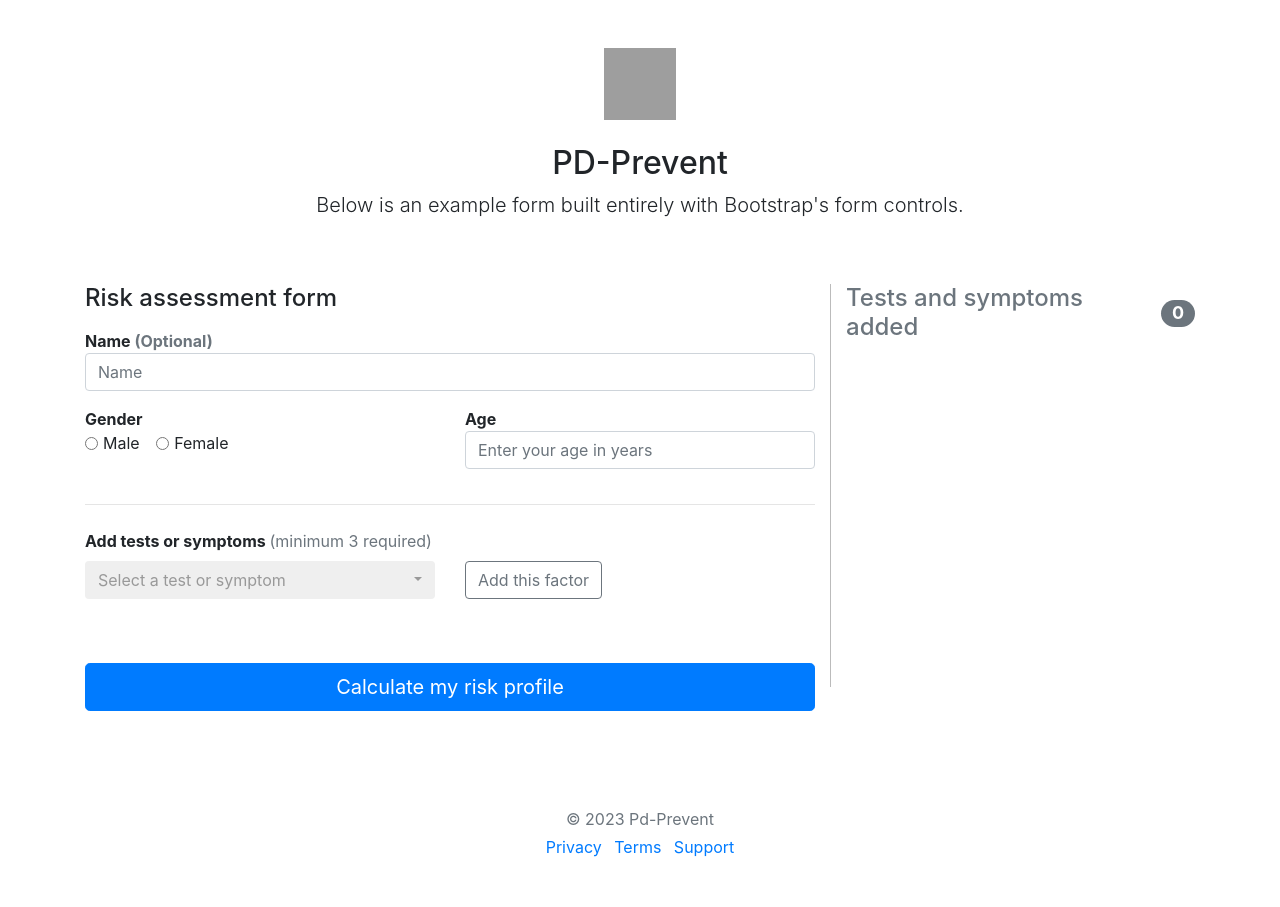
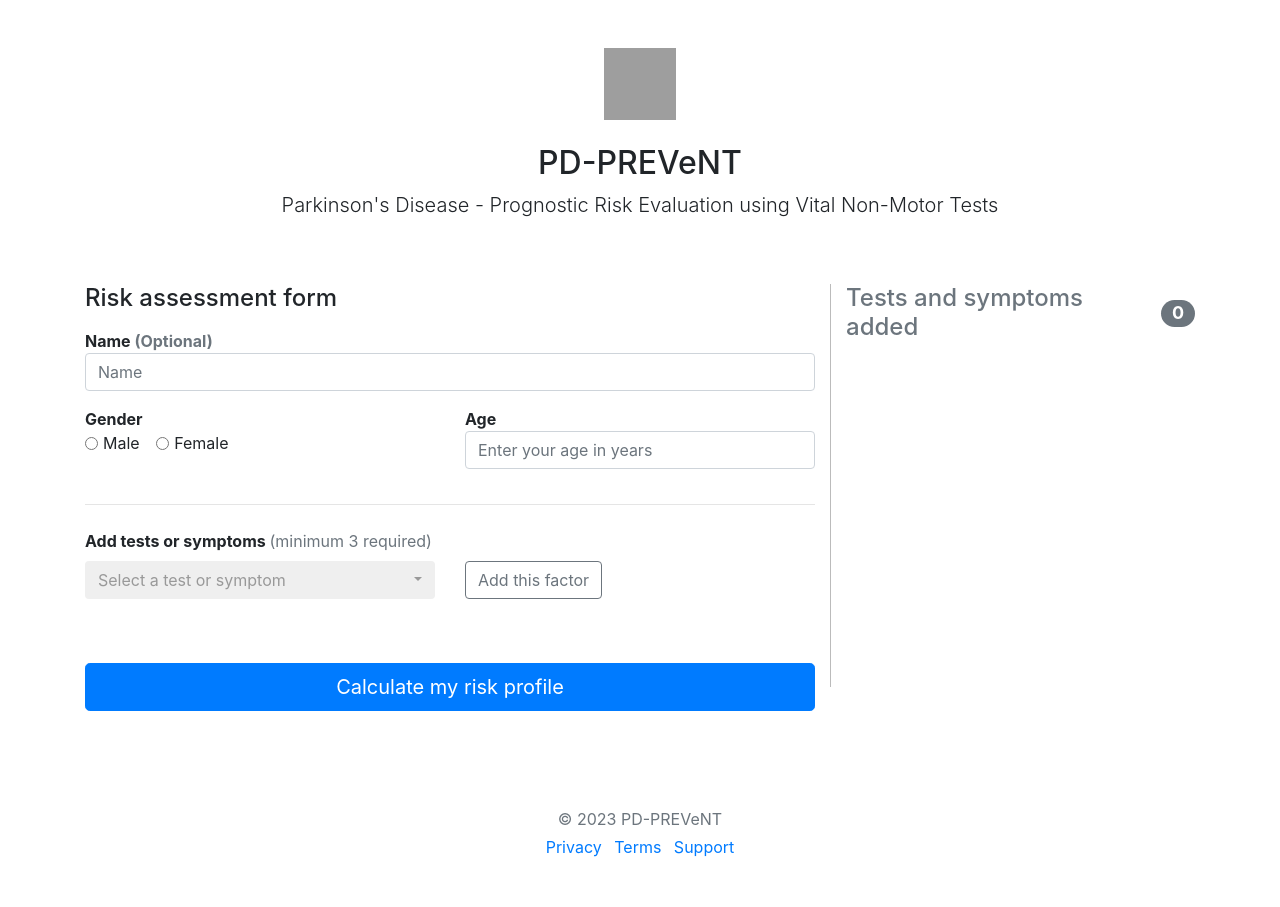
Before and after one commit to iam-zain/pd_prevent, a Flask app: page / in a window 1280 px wide. Run offline with Flask 3, Linux system fonts and the light colour scheme; grey boxes are pictures that could not be loaded.

Commit message:
csv file, icon of the app updated

```diff
--- a/ThreeModelPrediction.py
+++ b/ThreeModelPrediction.py
@@ -268,6 +268,6 @@ if high_cat_sum == low_cat_sum:
     sum_difference = (high_cat_sum)/3 * 100
 else:
     sum_difference = (high_cat_sum - low_cat_sum)/3 * 100
-round_differ = "{:.2f}".format(sum_difference)
+round_differ = "{:.0f}".format(sum_difference)
 
 print( most_frequent + "#" + (round_differ))
--- a/app.py
+++ b/app.py
@@ -37,21 +37,22 @@ def submit():
     command = f'python ThreeModelPrediction.py {age} {len(feature_scores)} {input_str}'
     output = subprocess.getoutput(command)
     out_split = output.split("#")
-    userInfo = out_split[0]
+    return out_split
+    # userInfo = out_split[0]
 
-    if "Patient" in userInfo:
-        userStatus = "Patient"
-    elif "Healthy" in userInfo:
-        userStatus = "Healthy"
-    else:
-        userStatus = "Unknown"
+    # if "Patient" in userInfo:
+    #     userStatus = "Patient"
+    # elif "Healthy" in userInfo:
+    #     userStatus = "Healthy"
+    # else:
+    #     userStatus = "Unknown"
 
-    confidenceScore = out_split[1]
+    # confidenceScore = int(out_split[1])
 
-    data = {
-        'userStatus':str(userStatus), 'confidenceScore': float(confidenceScore)
-    }
-    return data
+    # data = {
+    #      'userStatus':str(userStatus), 'confidenceScore': confidenceScore
+    # }
+    # return data
 
 
 if __name__ == '__main__':
--- a/templates/index.html
+++ b/templates/index.html
@@ -4,7 +4,12 @@
     <meta charset="UTF-8" />
     <meta http-equiv="X-UA-Compatible" content="IE=edge" />
     <meta name="viewport" content="width=device-width, initial-scale=1.0" />
-    <title>PDP</title>
+    <title>PD-PREVeNT</title>
+    <link
+      rel="icon"
+      href="https://www.pngall.com/wp-content/uploads/5/Vector-Checklist-PNG-HD-Image.png"
+      type="image/png"
+    />
     <link
       rel="stylesheet"
       href="https://cdn.jsdelivr.net/npm/bootstrap@4.1.3/dist/css/bootstrap.min.css"
@@ -94,7 +99,7 @@
       <div class="modal-dialog modal-dialog-centered" role="document">
         <div class="modal-content">
           <div class="modal-header">
-            <h5 class="modal-title" id="resultModalLabel">Result aa gaya</h5>
+            <h5 class="modal-title" id="resultModalLabel">Prediction</h5>
             <button
               type="button"
               class="close"
@@ -139,15 +144,15 @@
       <div class="py-5 text-center">
         <img
           class="d-block mx-auto mb-4"
-          src="https://fastly.picsum.photos/id/907/200/300.jpg?hmac=BYvJHklGn1KzEhHiZTkbQtFiRXUET5zYdLLKS6RXF3I"
+          src="https://web.bynaric.in/wp-content/uploads/2023/03/removal.ai_tmp-640080c3208aa.png"
           alt=""
           width="72"
           height="72"
         />
-        <h2>PD-Prevent</h2>
+        <h2>PD-PREVeNT</h2>
         <p class="lead">
-          Below is an example form built entirely with Bootstrap's form
-          controls.
+          Parkinson's Disease - Prognostic Risk Evaluation using Vital Non-Motor
+          Tests
         </p>
       </div>
 
@@ -279,7 +284,7 @@
       </div>
 
       <footer class="my-5 pt-5 text-muted text-center text-small">
-        <p class="mb-1">© 2023 Pd-Prevent</p>
+        <p class="mb-1">© 2023 PD-PREVeNT</p>
         <ul class="list-inline">
           <li class="list-inline-item"><a href="#">Privacy</a></li>
           <li class="list-inline-item"><a href="#">Terms</a></li>
```
Also changed, not shown: Feats45_unCategSparse_APPRDX.csv.
